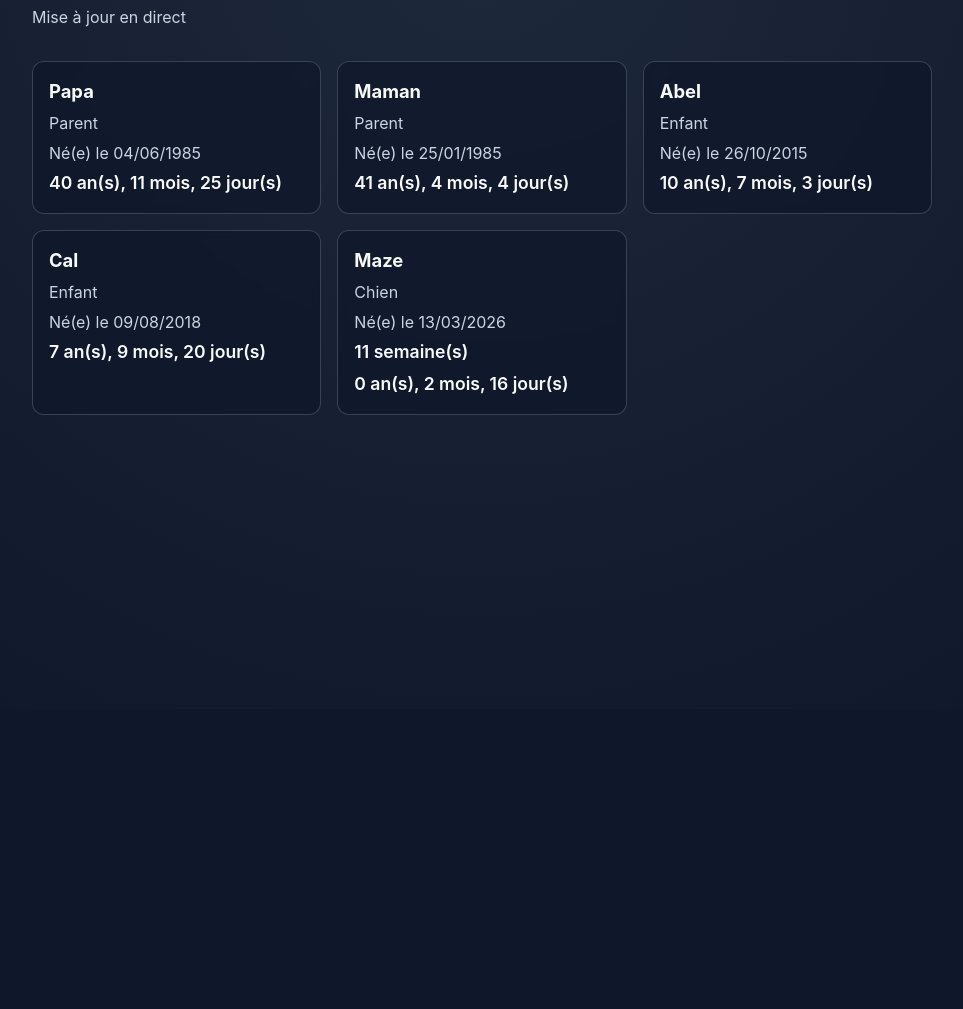
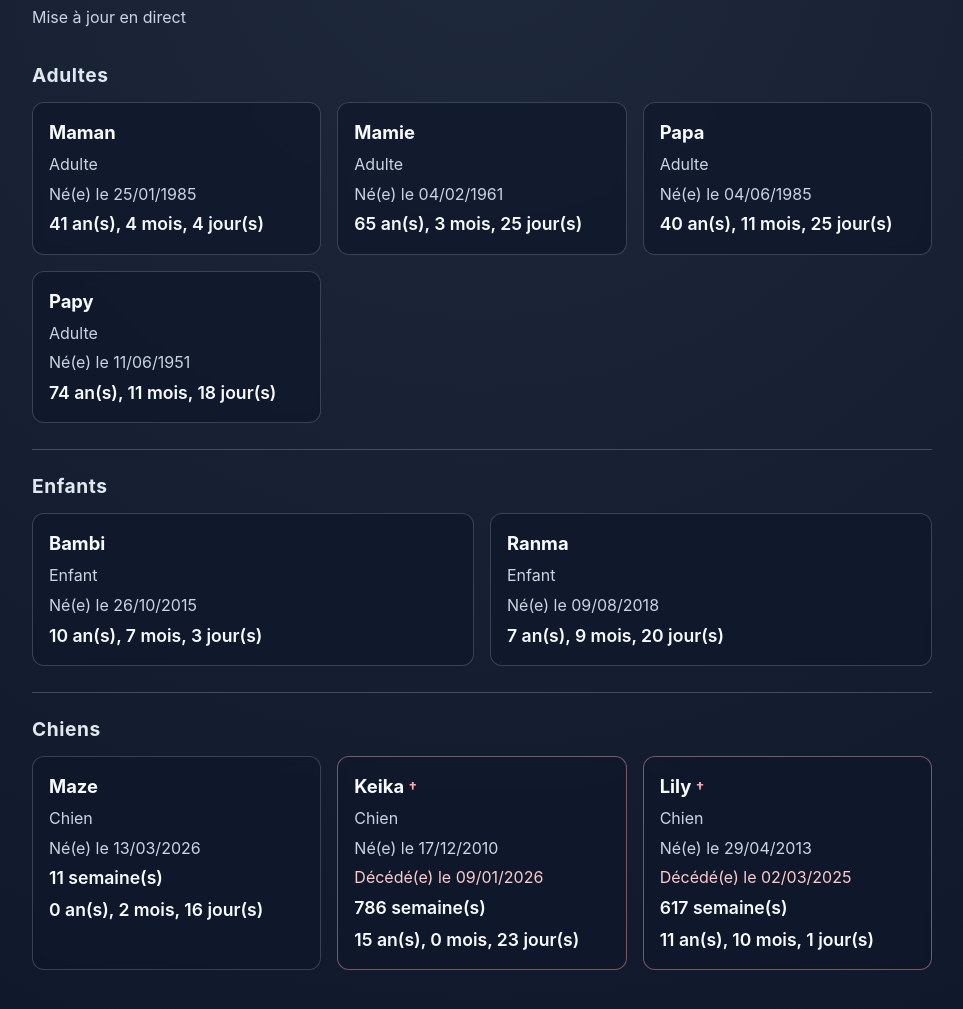
Before and after one commit to An0d/family-age-tracker, a website built with Vite: page index.html in a window 1280 px wide. Shown: the part 91-1100 px from the top of the page, without its empty margins (158-1121 px from the left). Before the commit the page ends 800 px from the top, so only its background shows below. Built offline with nearby package versions, Linux system fonts and the light colour scheme.

Commit message:
Refactor FamilyMember type and enhance age display with category sections

```diff
--- a/src/config.ts
+++ b/src/config.ts
@@ -1,27 +1,38 @@
 export type FamilyMember = {
   name: string
-  category: 'Parent' |'Enfant' | 'Chien'
+  category: 'Adulte' | 'Enfant' | 'Chien'
   birthDate: string
+  deathDate?: string
 }
 
 export const familyMembers: FamilyMember[] = [
   {
+    name: 'Papy',
+    category: 'Adulte',
+    birthDate: '1951-06-11',
+  },
+  {
+    name: 'Mamie',
+    category: 'Adulte',
+    birthDate: '1961-02-04',
+  },
+  {
     name: 'Papa',
-    category: 'Parent',
+    category: 'Adulte',
     birthDate: '1985-06-04',
   },
   {
     name: 'Maman',
-    category: 'Parent',
+    category: 'Adulte',
     birthDate: '1985-01-25',
   },
   {
-    name: 'Abel',
+    name: 'Bambi',
     category: 'Enfant',
     birthDate: '2015-10-26',
   },
   {
-    name: 'Cal',
+    name: 'Ranma',
     category: 'Enfant',
     birthDate: '2018-08-09',
   },
@@ -30,4 +41,16 @@ export const familyMembers: FamilyMember[] = [
     category: 'Chien',
     birthDate: '2026-03-13',
   },
+  {
+    name: 'Keika',
+    category: 'Chien',
+    birthDate: '2010-12-17',
+    deathDate: '2026-01-09',
+  },
+  {
+    name: 'Lily',
+    category: 'Chien',
+    birthDate: '2013-04-29',
+    deathDate: '2025-03-02',
+  },
 ]
--- a/src/main.ts
+++ b/src/main.ts
@@ -1,5 +1,5 @@
 import './style.css'
-import { familyMembers } from './config'
+import { familyMembers, type FamilyMember } from './config'
 
 type Age = {
   years: number
@@ -41,24 +41,63 @@ function calculateAge(birthDate: Date, currentDate: Date): Age {
 
 function renderAges() {
   const today = new Date()
+  const categoryOrder: FamilyMember['category'][] = ['Adulte', 'Enfant', 'Chien']
+  const categoryLabels: Record<FamilyMember['category'], string> = {
+    Adulte: 'Adultes',
+    Enfant: 'Enfants',
+    Chien: 'Chiens',
+  }
+
+  const sections = categoryOrder
+    .map((category) => {
       const listItems = familyMembers
+        .filter((member) => member.category === category)
+        .sort((a, b) => {
+          const deceasedOrder = Number(Boolean(a.deathDate)) - Number(Boolean(b.deathDate))
+
+          if (deceasedOrder !== 0) {
+            return deceasedOrder
+          }
+
+          return a.name.localeCompare(b.name, 'fr-FR')
+        })
         .map((member) => {
           const birthDate = new Date(`${member.birthDate}T00:00:00`)
-      const age = calculateAge(birthDate, today)
-      const ageInWeeks = calculateAgeInWeeks(birthDate, today)
+          const deathDate = member.deathDate
+            ? new Date(`${member.deathDate}T00:00:00`)
+            : null
+          const referenceDate = deathDate ?? today
+          const age = calculateAge(birthDate, referenceDate)
+          const ageInWeeks = calculateAgeInWeeks(birthDate, referenceDate)
+          const deceasedMarker = deathDate
+            ? '<span class="deceased-cross" title="Décédé" aria-label="Décédé">&dagger;</span>'
+            : ''
+          const deathDateLine = deathDate
+            ? `<p class="death-date">Décédé(e) le ${deathDate.toLocaleDateString('fr-FR')}</p>`
+            : ''
           const dogWeeksLine =
             member.category === 'Chien'
               ? `<p class="age">${ageInWeeks} semaine(s)</p>`
               : ''
 
           return `
-        <li class="card">
-          <h2>${member.name}</h2>
+            <li class="card ${deathDate ? 'is-deceased' : ''}">
+              <h2>${member.name} ${deceasedMarker}</h2>
               <p class="category">${member.category}</p>
               <p class="birth-date">Né(e) le ${birthDate.toLocaleDateString('fr-FR')}</p>
+              ${deathDateLine}
               ${dogWeeksLine}
               <p class="age">${age.years} an(s), ${age.months} mois, ${age.days} jour(s)</p>
             </li>
+          `
+        })
+        .join('')
+
+      return `
+        <section class="category-section">
+          <h2 class="section-title">${categoryLabels[category]}</h2>
+          <ul class="cards">${listItems}</ul>
+        </section>
       `
     })
     .join('')
@@ -67,7 +106,7 @@ function renderAges() {
     <main class="container">
       <h1>Âge de la famille</h1>
       <p class="subtitle">Mise à jour en direct</p>
-      <ul class="cards">${listItems}</ul>
+      <div class="category-groups">${sections}</div>
     </main>
   `
 }
--- a/src/style.css
+++ b/src/style.css
@@ -36,6 +36,23 @@ h1 {
   color: #cbd5e1;
 }
 
+.category-groups {
+  display: grid;
+  gap: 1.6rem;
+}
+
+.category-section + .category-section {
+  border-top: 1px solid rgba(148, 163, 184, 0.35);
+  padding-top: 1.4rem;
+}
+
+.section-title {
+  margin: 0 0 0.75rem;
+  font-size: 1.2rem;
+  color: #e2e8f0;
+  letter-spacing: 0.03em;
+}
+
 .cards {
   list-style: none;
   margin: 0;
@@ -58,10 +75,25 @@ h1 {
   font-size: 1.15rem;
 }
 
+.deceased-cross {
+  font-size: 0.8em;
+  color: #fca5a5;
+  vertical-align: middle;
+}
+
 .category,
 .birth-date {
   margin: 0.35rem 0;
   color: #cbd5e1;
+}
+
+.death-date {
+  margin: 0.35rem 0;
+  color: #fecaca;
+}
+
+.card.is-deceased {
+  border-color: rgba(252, 165, 165, 0.45);
 }
 
 .age-weeks {
```
Lines whose indentation alone changed are shown as unchanged.
